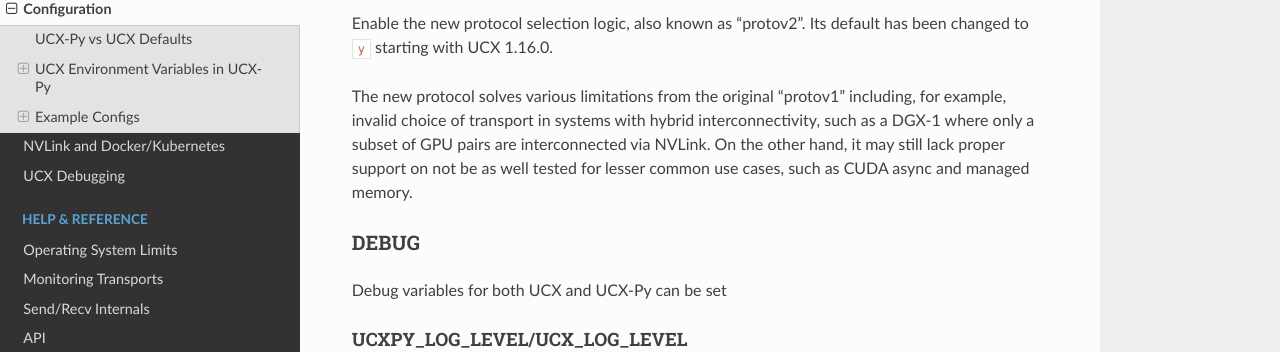
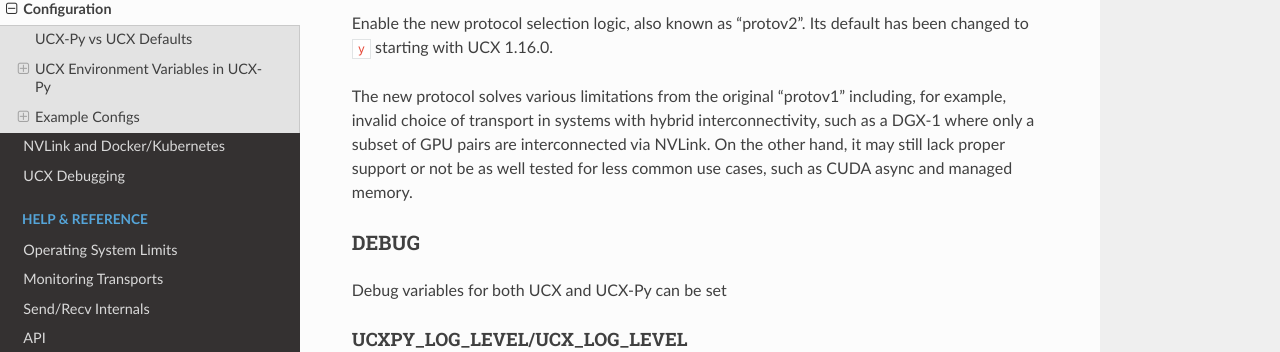
Before and after one commit to rapidsai/ucx-py, a Sphinx documentation site: the page built from docs/source/configuration.rst, in a window 1280 px wide and 900 px high, scrolled down 1338 px. Shown: the part 171-523 px from the top of the window. Built offline with Sphinx 7.4.7 and the Read the Docs theme 2.0.0, drawn with Linux system fonts in a browser that asks for light colours; the version number could not be read and is left out.

Commit message:
Fix docs typos
Co-authored-by: Lawrence Mitchell <wence@gmx.li>

```diff
--- a/docs/source/configuration.rst
+++ b/docs/source/configuration.rst
@@ -58,7 +58,7 @@ Values: y, n
 
 Enable the new protocol selection logic, also known as "protov2". Its default has been changed to ``y`` starting with UCX 1.16.0.
 
-The new protocol solves various limitations from the original "protov1" including, for example, invalid choice of transport in systems with hybrid interconnectivity, such as a DGX-1 where only a subset of GPU pairs are interconnected via NVLink. On the other hand, it may still lack proper support on not be as well tested for lesser common use cases, such as CUDA async and managed memory.
+The new protocol solves various limitations from the original "protov1" including, for example, invalid choice of transport in systems with hybrid interconnectivity, such as a DGX-1 where only a subset of GPU pairs are interconnected via NVLink. On the other hand, it may still lack proper support or not be as well tested for less common use cases, such as CUDA async and managed memory.
 
 
 DEBUG
```
